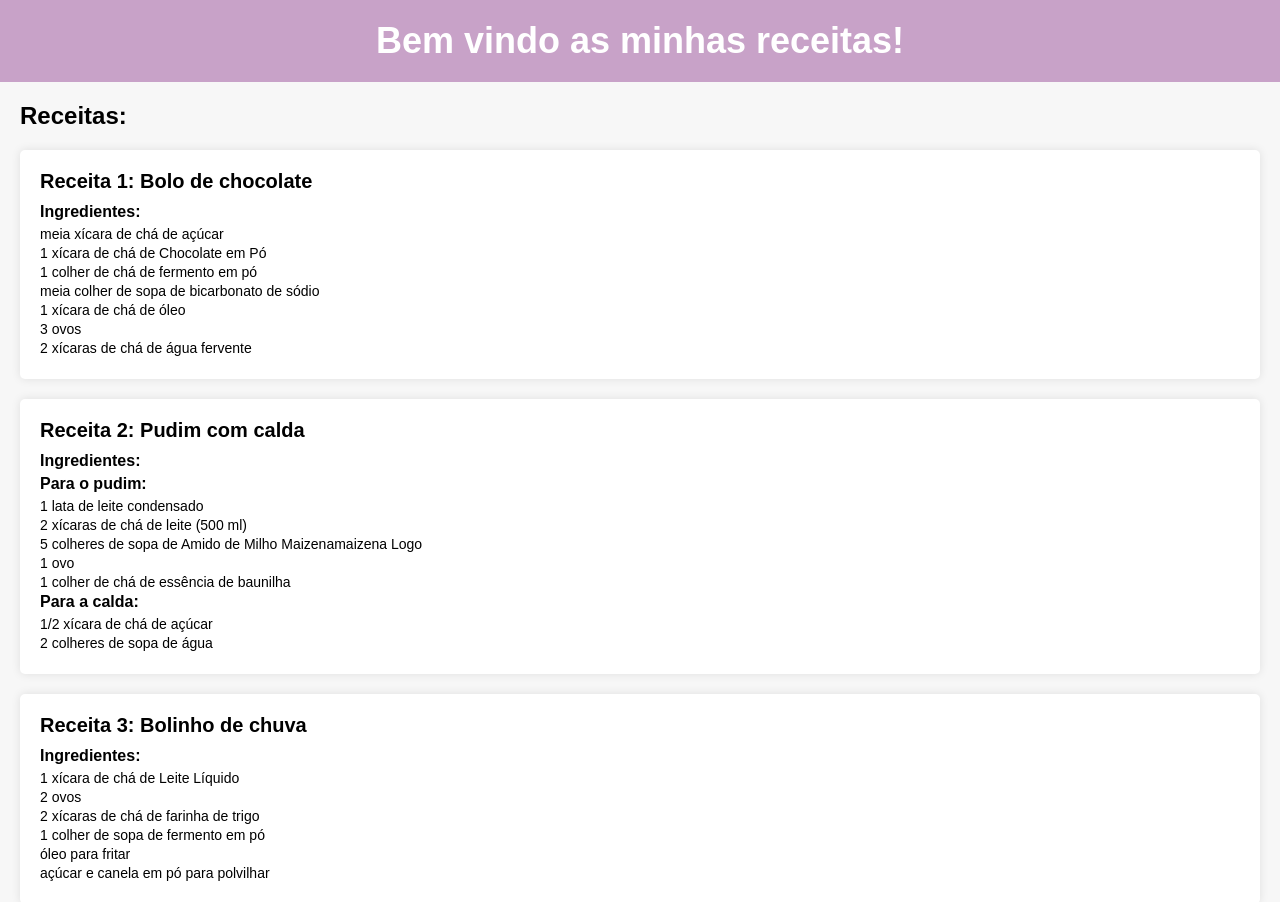
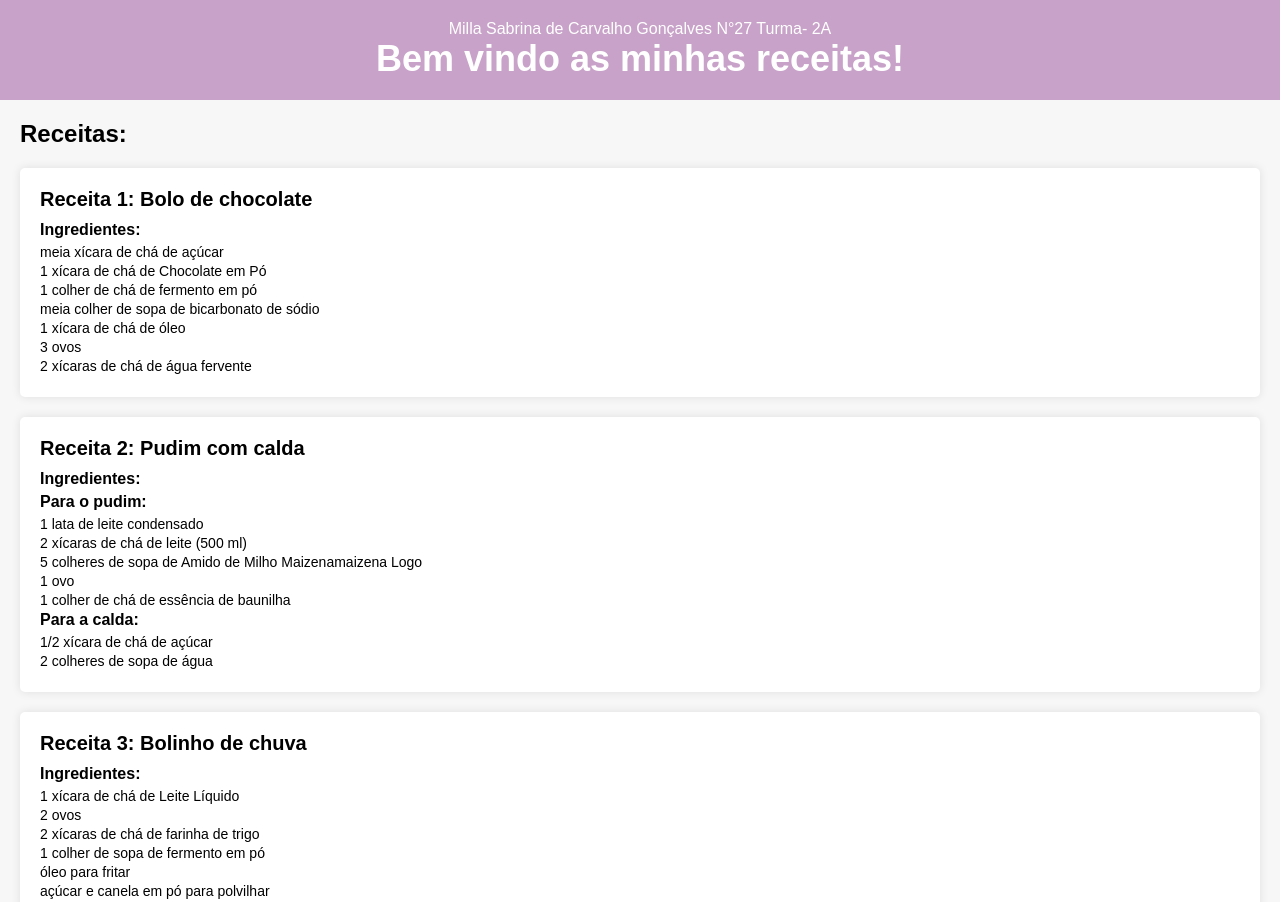
Before and after one commit to BahTchee/Testetop.github.io, a plain HTML site: page index.html in a window 1280 px wide. Shown: the top 902 px of the page. Drawn offline with Linux system fonts and the light colour scheme.

Commit message:
Update index.html

```diff
--- a/index.html
+++ b/index.html
@@ -19,6 +19,7 @@
 
 
 <header>
+ <p> Milla Sabrina de Carvalho Gonçalves    N°27    Turma- 2A
 
 <h1> Bem vindo as minhas receitas!</h1>
 
```
